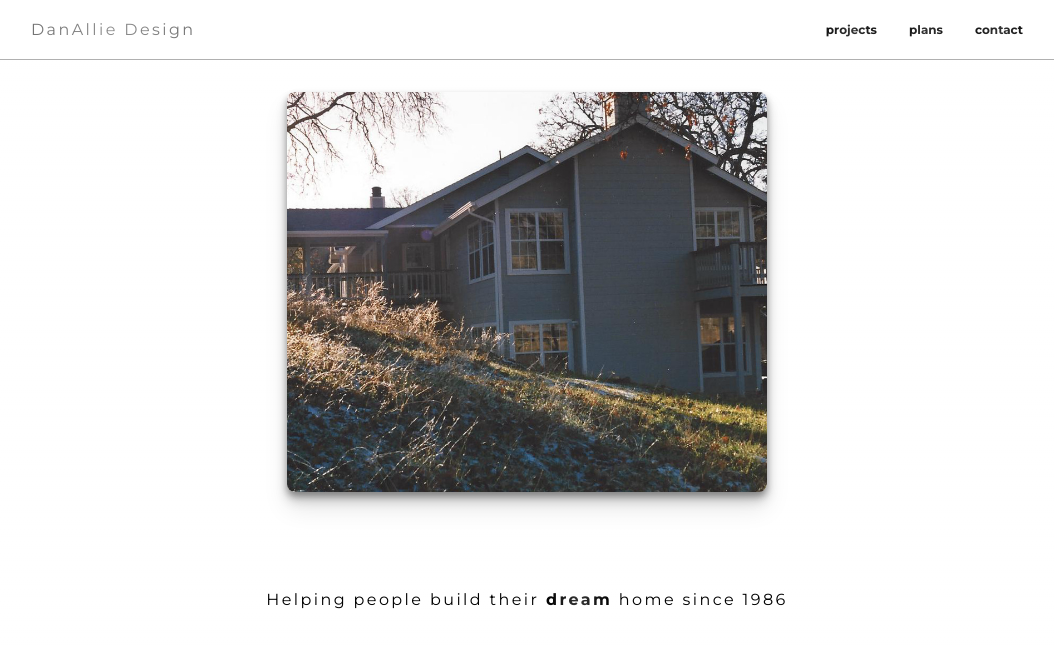
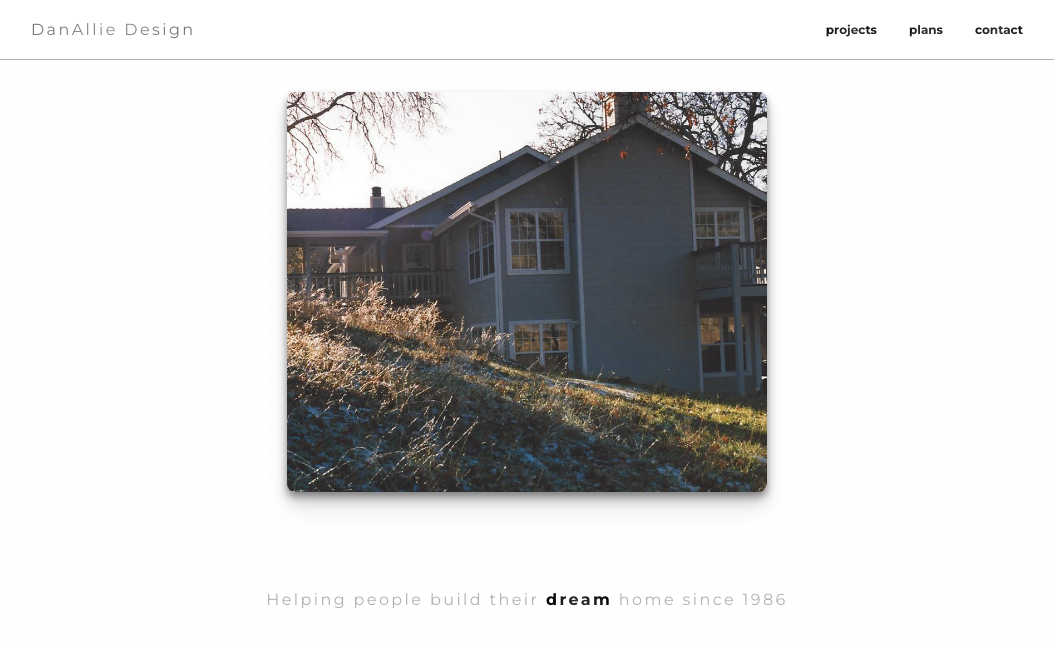
Before and after one commit to distort-apps/danalliedesign, a Next.js app: page / in a window 1280 px wide. Shown: the top 648 px of the page, without its empty margins (113-1167 px from the left). Built offline with nearby package versions, Linux system fonts and the light colour scheme.

Commit message:
DD008: Changing paragraph text color

```diff
--- a/app/page.module.css
+++ b/app/page.module.css
@@ -19,7 +19,7 @@
   .intro p {
     font-family: "Montserrat", sans-serif;
     letter-spacing: 0.15rem;
-    color: rgb(var(--foreground-rgb));
+    color: rgb(var(--muted-text-rgb));
     text-align: center;
     margin-top: 1rem;
 
```
